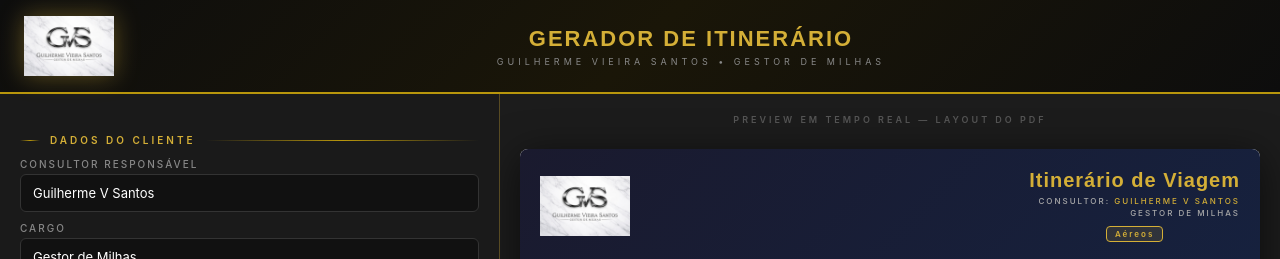
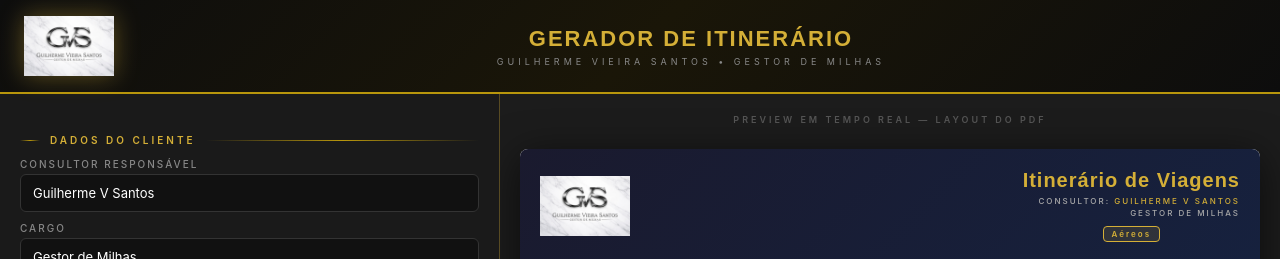
Before and after one commit to DeevLeandro/GerarItinerario, a React (Create React App) app: page / in a window 1280 px wide. Shown: the top 259 px of the page. Built offline with nearby package versions, Linux system fonts and the light colour scheme.

Commit message:
Update App.js

```diff
--- a/src/App.js
+++ b/src/App.js
@@ -20,7 +20,7 @@ function App() {
         return {
           nomes: parsed.nomes || [''],
           telefone: parsed.telefone || '',
-          consultor: parsed.consultor || 'Guilherme V Santos',
+          consultor: parsed.consultor || 'Guilherme Vieira Santos',
           cargo: parsed.cargo || 'Gestor de Milhas',
           origem: parsed.origem || '',
           destino: parsed.destino || '',
@@ -298,7 +298,7 @@ function App() {
               <img src={LOGO_URL} alt="GVS" className="prev-logo" onError={(e) => { e.target.style.display = 'none'; e.target.nextSibling.style.display = 'flex'; }} />
               <div style={{ display: 'none' }} className="prev-logo-placeholder">GVS</div>
               <div className="prev-header-info">
-                <div className="prev-titulo-viagem">{tituloViagem || 'Itinerário de Viagem'}</div>
+                <div className="prev-titulo-viagem">{tituloViagem || 'Itinerário de Viagens'}</div>
                 <div className="prev-consultor">
                   Consultor: <span>{form.consultor || '—'}</span>
                 </div>
```
